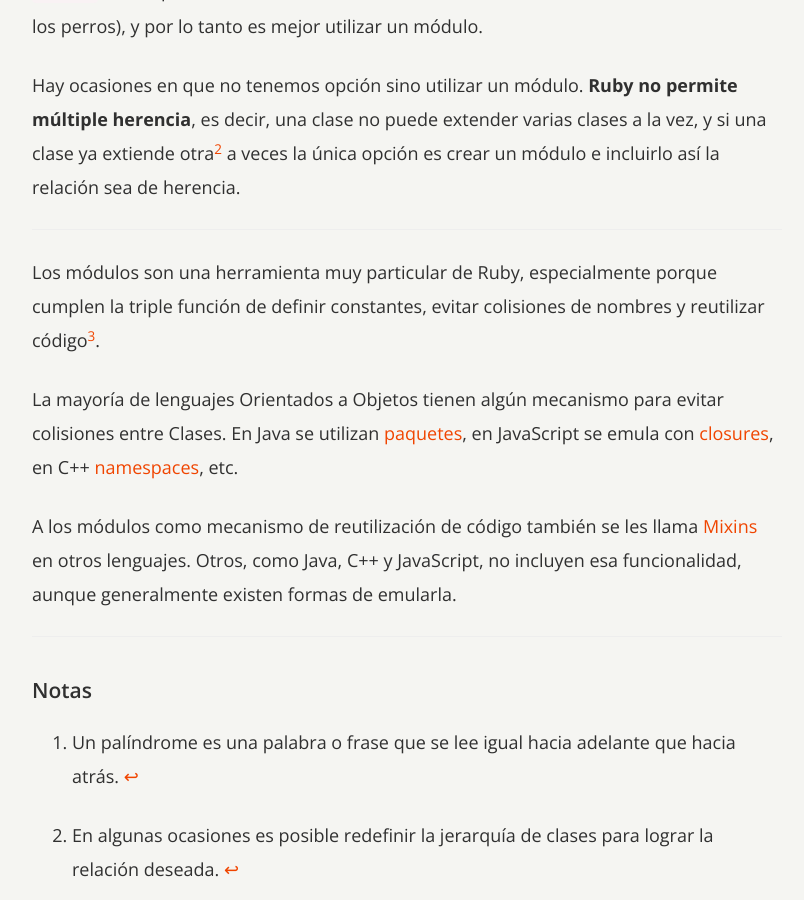
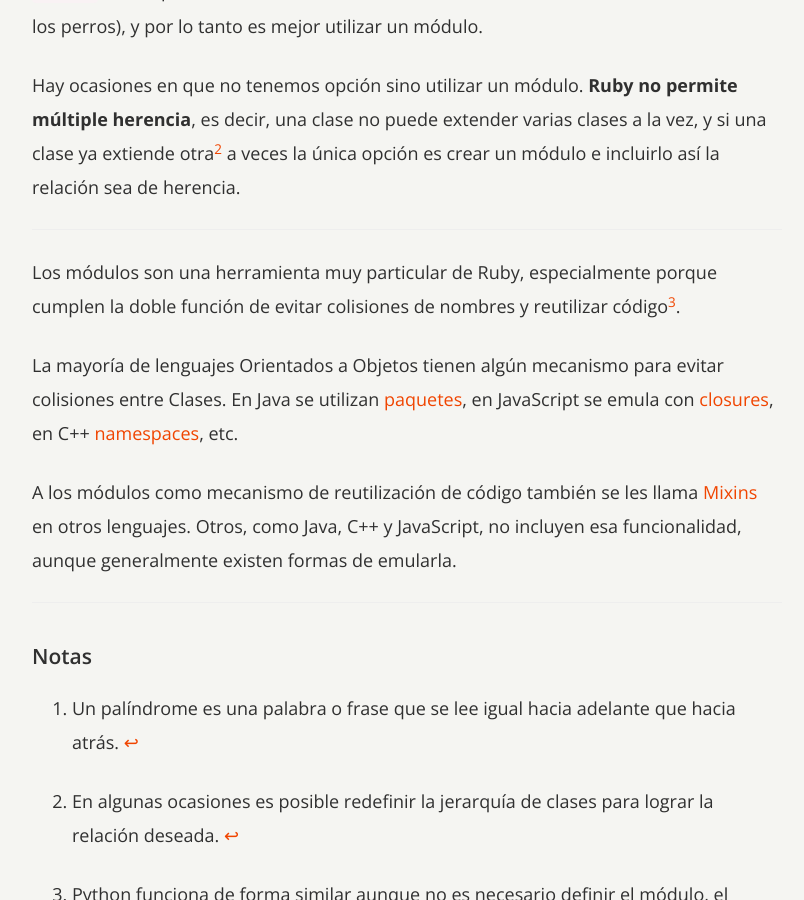
Before and after one commit to simonhoyos/blog, a Jekyll site: the page built from _posts/2015-10-04-modulos-en-ruby.markdown, in a window 1280 px wide and 900 px high, scrolled down 8587 px. Shown: the whole window, without its empty margins (233-1037 px from the left). Built offline with Jekyll 4.4.1, drawn with Linux system fonts in a browser that asks for light colours; nearby versions of some CDN libraries; library files that are not in the unit come from our copies; comment, search, counter and statistics services are not loaded; a style sheet for code colours, icons or effects is not loaded.

Commit message:
Apply small fix to "Módulos en Ruby"

```diff
--- a/_posts/2015-10-04-modulos-en-ruby.markdown
+++ b/_posts/2015-10-04-modulos-en-ruby.markdown
@@ -250,7 +250,7 @@ Hay ocasiones en que no tenemos opción sino utilizar un módulo. **Ruby no perm
 
 ---
 
-Los módulos son una herramienta muy particular de Ruby, especialmente porque cumplen la triple función de definir constantes, evitar colisiones de nombres y reutilizar código[^3].
+Los módulos son una herramienta muy particular de Ruby, especialmente porque cumplen la doble función de evitar colisiones de nombres y reutilizar código[^3].
 
 La mayoría de lenguajes Orientados a Objetos tienen algún mecanismo para evitar colisiones entre Clases. En Java se utilizan <a href="https://en.wikipedia.org/wiki/Java_package" target="_blank">paquetes</a>, en JavaScript se emula con <a href="http://stackoverflow.com/questions/1841916/how-to-avoid-global-variables-in-javascript" target="_blank">closures</a>, en C++ <a href="https://msdn.microsoft.com/en-us/library/5cb46ksf.aspx" target="_blank">namespaces</a>, etc.
 
```
